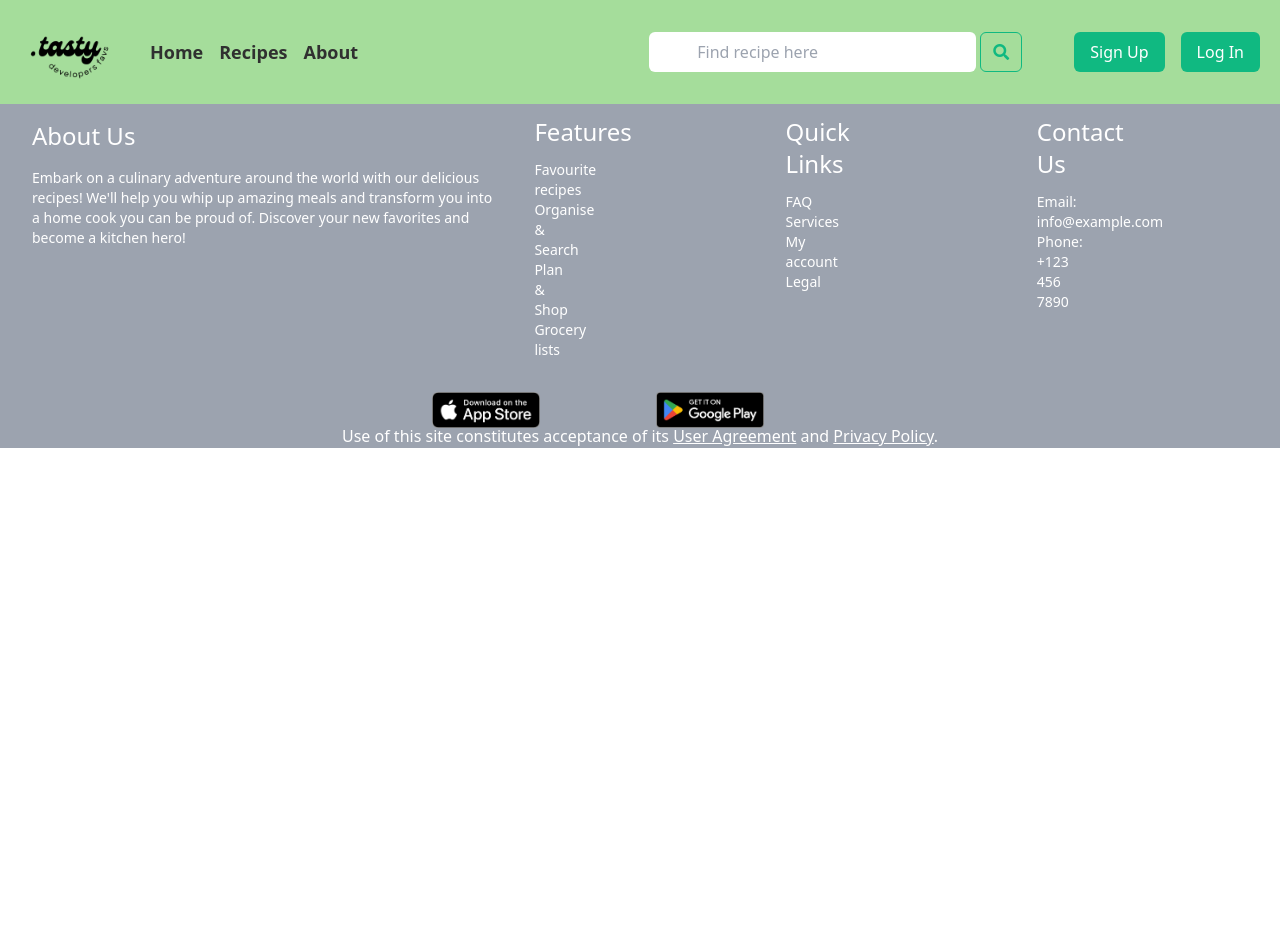
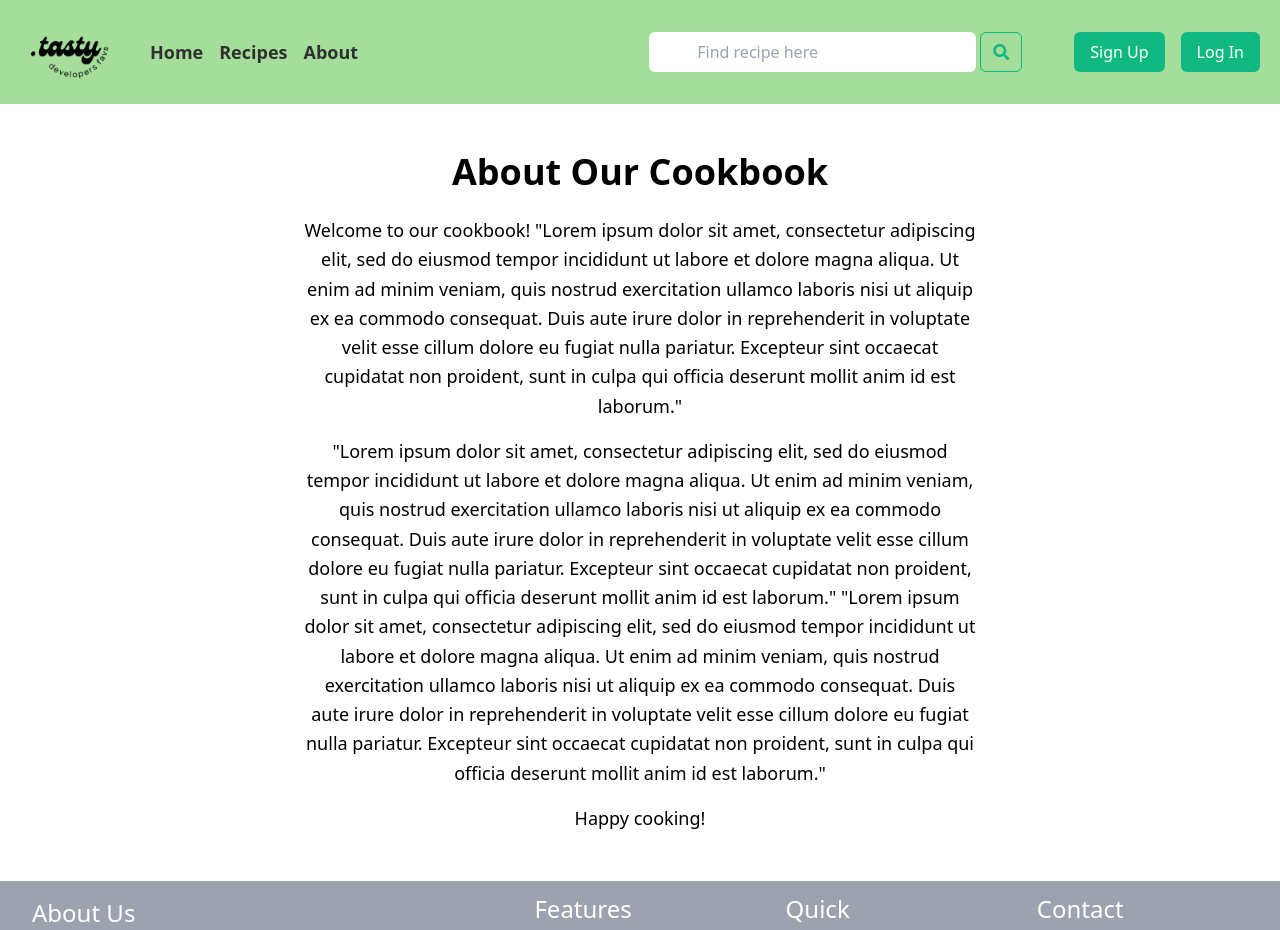
Before and after one commit to roycejohn/CookBookReact, a React (Vite) app in the folder vite-project/: page /about in a window 1280 px wide. Shown: the top 930 px of the page. Before the commit the page ends 800 px from the top, so only its background shows below. Built offline with nearby package versions, Linux system fonts and the light colour scheme; no server answers.

Commit message:
Almost Final

```diff
--- a/vite-project/src/App.jsx
+++ b/vite-project/src/App.jsx
@@ -8,6 +8,7 @@
 import RecipeListItems from './components/RecipeListItems';
 import { useLocation } from 'react-router-dom'
 import RecipeList from './components/RecipeList'
+import About from './components/About'
 
 
 function App() {
@@ -21,6 +22,7 @@
         <Route path="/" element={<RecipeList />} />
         <Route path="/recipes" element={<RecipeListItems />} />
         <Route path="/recipes/:id" element={<RecipeDetails />} />
+        <Route path="/about" element={<About />} />
       </Routes>
       <Footer />
     </>
@@ -29,44 +31,3 @@
 }
 
 export default App;
-// import './App.css';
-// import {Route, Routes} from 'react-router-dom';
-// import {ContentfulClient, ContentfulProvider} from 'react-contentful';
-// import Header from './components/Header';
-// import Footer from './components/Footer';
-// import { useState } from 'react';
-// import RecipeDetails from './components/RecipeDetails';
-// import RecipeList from './components/RecipeList';
-
-
-
-// function App() {
-//   const contentfulClient = new ContentfulClient ({
-//     accessToken: import.meta.env.VITE_APP_CONTENTFUL_ACCESS_TOKEN,
-//     space: import.meta.env.VITE_APP_CONTENTFUL_SPACE_ID,
-//     })
-
-//     const [contentful, setContentful] = useState([]);
-
-//   return (
-//     <ContentfulProvider client={contentfulClient}>
-//     <h3>Hello testing</h3>
-//       <Header/>
-//         <Routes>
-//            <Route path='/recipes' element={<RecipeList />} />
-//           <Route path='/recipes/:id' element={<RecipeDetails />} />
-
-//           <Route path='/'
-//           element={<RecipeList contentful={contentful} setContentful={setContentful}
-//           />}
-//           >
-//           </Route>
-//         </Routes>
-//       <Footer />
-//       </ContentfulProvider>
-
-//   );
-// }
-
-
-// export default App
--- /dev/null
+++ b/vite-project/src/components/About.jsx
@@ -0,0 +1,22 @@
+
+
+function About() {
+  return (
+    <div className="max-w-3xl mx-auto p-12 text-center">
+        <h1 className="text-4xl font-bold mb-6">About Our Cookbook</h1>
+        <p className="text-lg leading-relaxed mb-4">
+        Welcome to our cookbook! "Lorem ipsum dolor sit amet, consectetur adipiscing elit, sed do eiusmod tempor incididunt ut labore et dolore magna aliqua. Ut enim ad minim veniam, quis nostrud exercitation ullamco laboris nisi ut aliquip ex ea commodo consequat. Duis aute irure dolor in reprehenderit in voluptate velit esse cillum dolore eu fugiat nulla pariatur. Excepteur sint occaecat cupidatat non proident, sunt in culpa qui officia deserunt mollit anim id est laborum."
+        </p>
+        <p className="text-lg leading-relaxed mb-4">
+            "Lorem ipsum dolor sit amet, consectetur adipiscing elit, sed do eiusmod tempor incididunt ut labore et dolore magna aliqua. Ut enim ad minim veniam, quis nostrud exercitation ullamco laboris nisi ut aliquip ex ea commodo consequat. Duis aute irure dolor in reprehenderit in voluptate velit esse cillum dolore eu fugiat nulla pariatur. Excepteur sint occaecat cupidatat non proident, sunt in culpa qui officia deserunt mollit anim id est laborum."
+
+            "Lorem ipsum dolor sit amet, consectetur adipiscing elit, sed do eiusmod tempor incididunt ut labore et dolore magna aliqua. Ut enim ad minim veniam, quis nostrud exercitation ullamco laboris nisi ut aliquip ex ea commodo consequat. Duis aute irure dolor in reprehenderit in voluptate velit esse cillum dolore eu fugiat nulla pariatur. Excepteur sint occaecat cupidatat non proident, sunt in culpa qui officia deserunt mollit anim id est laborum."
+        </p>
+        <p className="text-lg leading-relaxed">
+        Happy cooking!
+        </p>
+  </div>
+  )
+}
+
+export default About
--- a/vite-project/src/components/RecipeListItems.jsx
+++ b/vite-project/src/components/RecipeListItems.jsx
@@ -7,12 +7,12 @@
     { id: '5gLUNcQhzLo97b91gvOrWL', title: 'Chorizo & Mozzarella Gnocchi' },
     { id: '3dgfSekgQbLukrTpwGhdC5', title: 'Hunters Chicken' },
     { id: '3Cz9iWTJH3bzYnIUIGH8yg', title: 'Homemade Pizza' },
-    { id: 'entry_id', title: 'Bucatini with Mushroom' },
+    { id: '1QKObDXJBHSeljXskdbs5I', title: 'Bucatini with Mushroom' },
 
   ];
 
   return (
-    <div className='recipe-page'>
+    <div className='recipe-page py-16'>
       <div className="recipe-list container mx-auto">
         <div className='title-recipe flex justify-center'>
           <h2 className="text-5xl font-bold mb-4">Recipe List</h2>
```
